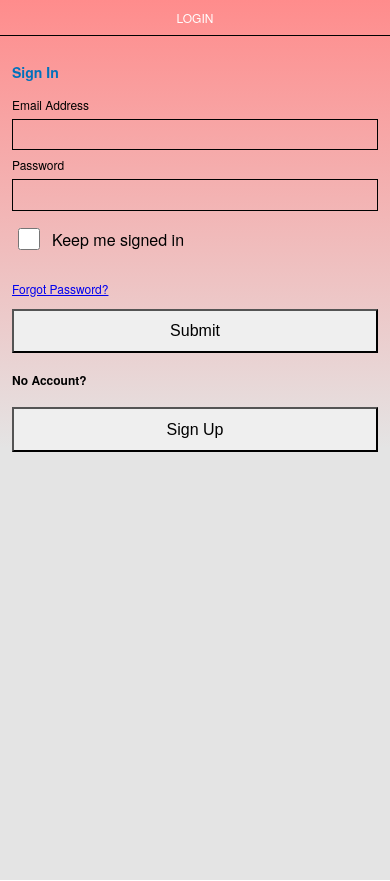
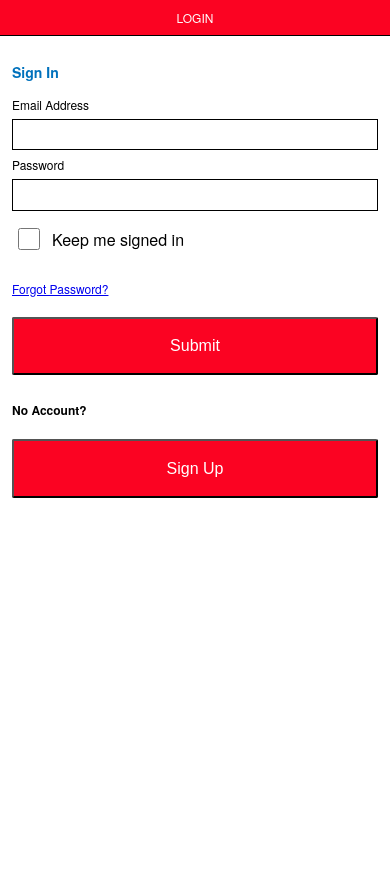
Before and after one commit to Th1eF/MyHealthApp, a plain HTML site: page www/index.html in a window 390 px wide. Both pictures are taken after a click on the button "Sign In". After the commit the page ends 844 px from the top, so only its background shows below. Drawn offline with Linux system fonts and the light colour scheme; some packages are replaced by stand-ins of ours.

Commit message:
Some design changes

```diff
--- a/www/css/index.css
+++ b/www/css/index.css
@@ -24,8 +24,8 @@
     -webkit-touch-callout: none;                /* prevent callout to copy image, etc when tap to hold */
     -webkit-text-size-adjust: none;             /* prevent webkit from resizing text to fit */
     -webkit-user-select: none;                  /* prevent copy paste, to allow, change 'none' to 'text' */
-    background-color:#E4E4E4;
-    background-image:linear-gradient(top, #ff8c8c 0%, #E4E4E4 51%);
+    background-color:#FFF;
+    /*background-image:linear-gradient(top, #ff8c8c 0%, #E4E4E4 51%);
     background-image:-webkit-linear-gradient(top, #ff8c8c 0%, #E4E4E4 51%);
     background-image:-ms-linear-gradient(top, #ff8c8c 0%, #E4E4E4 51%);
     background-image:-webkit-gradient(
@@ -34,15 +34,16 @@
         left bottom,
         color-stop(0, #ff8c8c),
         color-stop(0.51, #E4E4E4)
-    );
+    );*/
     background-attachment:fixed;
     font-family:'HelveticaNeue-Light', 'HelveticaNeue', Helvetica, Arial, sans-serif;
     font-size:12px;
-    height:100%;
+    height:auto;
     margin:0;
     padding:0;
     /*text-transform:uppercase;*/
     width:100%;
+    overflow: hidden;
 }
 
 /* Portrait layout (default) */
@@ -85,6 +86,10 @@ h1 {
     font-size:12px;
     margin:0 30px;
     padding:2px 0;
+}
+
+body, html{
+    overflow:hidden;
 }
 
 .event.listening {
@@ -227,3 +232,27 @@ h2.mc-text-danger,
 h3.mc-text-danger  {
     color:red;
 }
+
+.ui-btn.ui-btn-b.ui-corner-all {
+    display: inline-block;
+    position: relative;
+    line-height: 32px;
+    border-radius: 2px;
+    background-color: #fb0322;;
+    color: #ffffff;
+}
+
+.toolbar {
+    display: block;
+    position: fixed;
+    width: 100%;
+    z-index: 10;
+    box-sizing: border-box;
+    -moz-box-sizing: border-box;
+    background-color: #fb0322;
+    padding: 0 16px;
+}
+
+#credits {
+    color: black;
+}
--- a/www/index.html
+++ b/www/index.html
@@ -40,7 +40,6 @@
     <script type="text/javascript" src="cordova.js"></script>
 
     <link rel="stylesheet" type="text/css" href="css/index.css" />
-
     <script src="res/jquery/jquery-1.11.1.min.js"></script>
     <script src="res/jquery/jquery.mobile-1.4.5.min.js"></script>
     <link rel="stylesheet" href="res/jquery/jquery.mobile.structure-1.4.5.min.css">
@@ -61,7 +60,7 @@
 <body>
 
     <div data-role="page" id="page-index" class="background">
-        <div data-role="header" data-theme="c" data-position="fixed">
+        <div data-role="header" class="toolbar" data-position="fixed">
             <h1>My Health App</h1>
         </div>
         <div role="main" class="ui-content">
@@ -75,7 +74,7 @@
     </div>
 
     <div data-role="page" id="sign-up" class="background">
-        <div data-role="header" data-theme="c">
+        <div data-role="header" class="toolbar">
             <h1>USER REGISTRATION</h1>
         </div>
         <div role="main" class="ui-content">
@@ -96,7 +95,7 @@
     </div>
 
     <div class="background" id="sign-in" data-role="page">
-        <div data-role="header" data-theme="c" data-position="fixed">
+        <div data-role="header" class="toolbar" data-position="fixed">
             <a href="#page-index" data-icon="home" data-iconpos="notext" data-transition="slide" data-direction="reverse"></a>
             <h1>LOGIN</h1>
         </div>
@@ -114,12 +113,12 @@
             <p class="mc-top-margin-1-5"><a href="#begin-password-reset">Forgot Password?</a></p>
             <button data-position-to="window" id="submitButton" class="ui-btn ui-btn-b ui-corner-all mc-top-margin-1-5">Submit</button>
             <p class="mc-top-margin-1-5"><b>No Account?</b></p>
-            <p class="mc-top-margin-1-5"><button id="GoToSignUp">Sign Up</button></p>
+            <button data-position-to="window" id="GoToSignUp" class="ui-btn ui-btn-b ui-corner-all mc-top-margin-1-5">Sign Up</button>
         </div>
     </div>
 
     <div data-role="page" id="begin-password-reset" class="background">
-        <div data-role="header" data-theme="c">
+        <div data-role="header" class="toolbar">
             <h1>Reset Password</h1>
         </div>
         <div role="main" class="ui-content">
@@ -141,7 +140,7 @@
     </div>
 
     <div data-role="page" id="end-password-reset" class="background">
-        <div data-role="header" data-theme="c">
+        <div data-role="header" class="toolbar">
             <h1>Password Reset</h1>
         </div>
         <div role="main" class="ui-content">
@@ -157,7 +156,8 @@
     </div>
 
     <div class="background" id="mainPage" data-role="page">
-        <div data-role="header" id="mainHeader" data-position="fixed">
+        <div data-role="header" id="mainHeader" data-position="fixed" class="toolbar">
+            <h1>MY HEALTH APP</h1>
             <a href="#statsPage" id="toStats" class="ui-btn" data-transition="slide">MyStats</a>
         </div>
         <div class="app">
@@ -183,8 +183,9 @@
     </div>
 
     <div class="background" id="statsPage" data-role="page">
-        <div data-role="header" id="statsHeader">
+        <div data-role="header" id="statsHeader" class="toolbar">
             <a href="#mainPage" id="toMain" class="ui-btn" data-transition="slide" data-direction="reverse">Back</a>
+            <h2>STATS PAGE</h2>
             <a href="#timePopContent" id="myTime" data-rel="popup" class="ui-btn ui-btn-inline ui-corner-all">Time</a>
 
             <div data-role="popup" id="timePopContent" class="ui-content">
```
